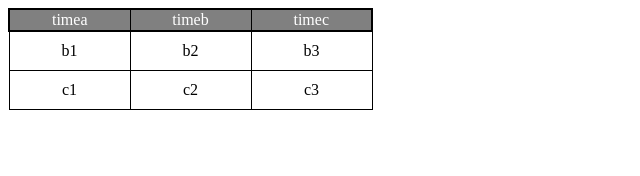
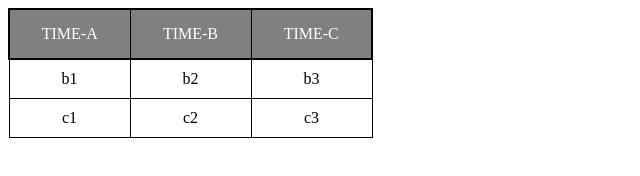
Before and after one commit to marcossvaz/HTML_E_CSS, a plain HTML site: page MOD_03/exercicio/ex_7/index.html in a window 1280 px wide. Shown: the whole page, without its empty margins (0-640 px from the left). Drawn offline with Linux system fonts and the light colour scheme.

Commit message:
atua_ ex07

```diff
--- a/MOD_03/exercicio/ex_7/index.html
+++ b/MOD_03/exercicio/ex_7/index.html
@@ -9,6 +9,7 @@
         table{
             border-collapse: collapse;
         }
+
         td {
             text-align: center;
             width: 100px;
@@ -19,6 +20,8 @@
             color: white;
             background:grey;
             border: 2px solid black;
+            height: 50px;
+
         }
 
         .info {
@@ -30,9 +33,9 @@
 <body>
     <table>
         <tr class="linha1">
-            <td>timea</td>
-            <td>timeb</td>
-            <td>timec</td>
+            <td>TIME-A</td>
+            <td>TIME-B</td>
+            <td>TIME-C</td>
         </tr>
         <tr>
             <td class="info">b1</td>
```
